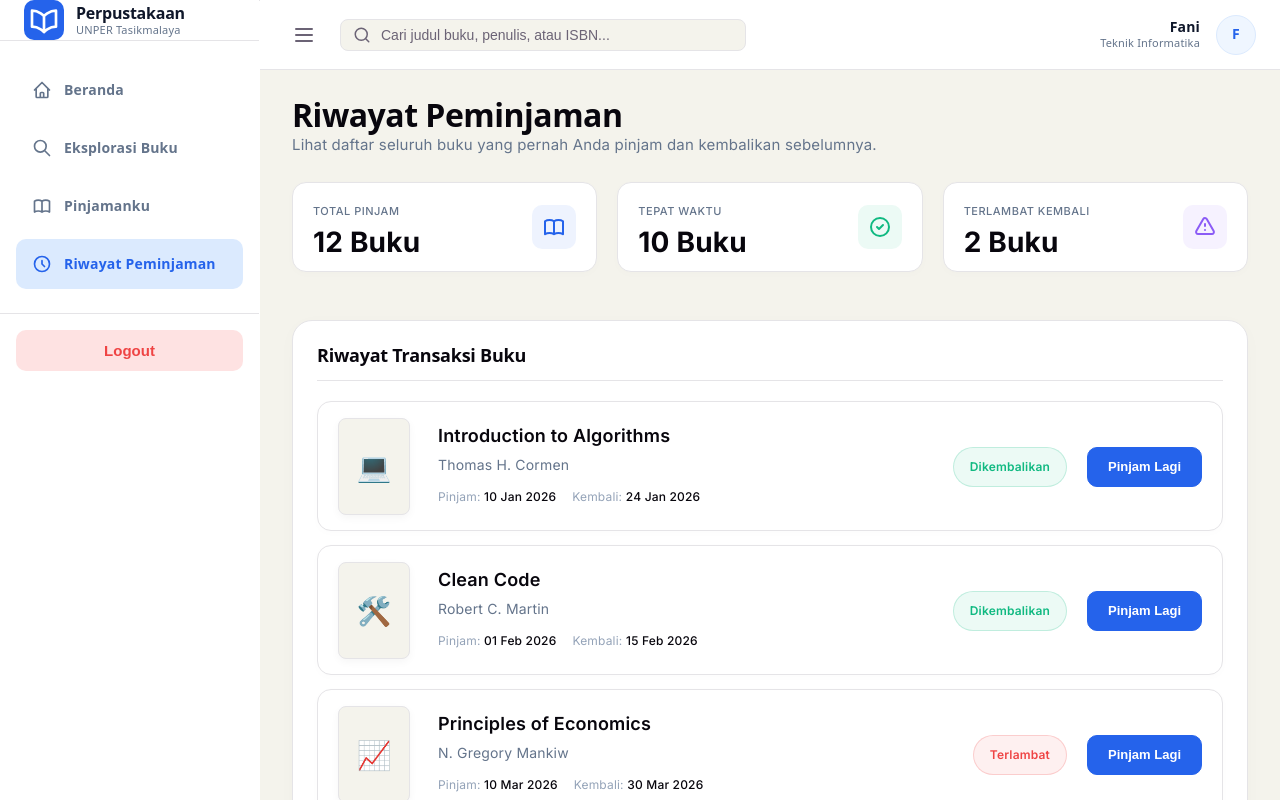
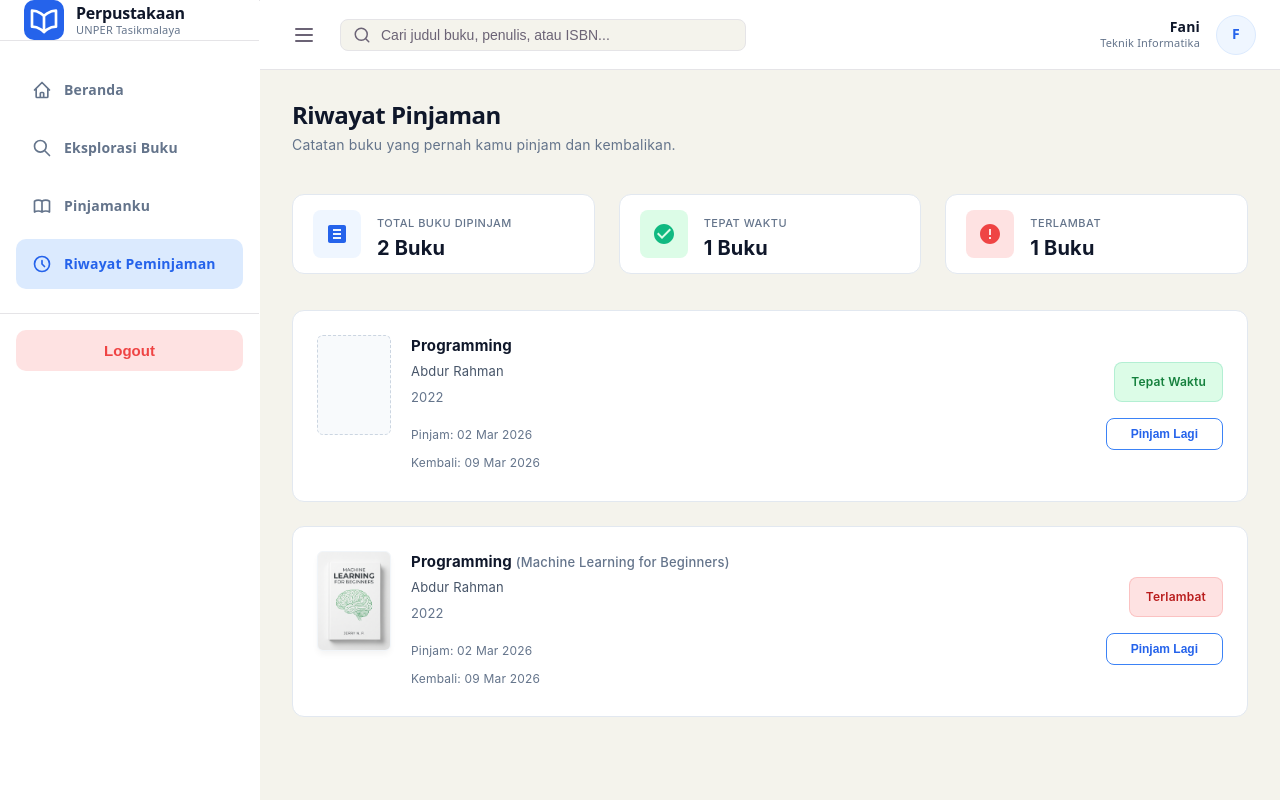
Before and after one commit to faniintannuraini/sistemperpus-frontend, a React app: page /student/history in a window 1280 px wide. Built offline with nearby package versions, Linux system fonts and the light colour scheme; the HTML template or start-up script is replaced by a standard one.

Commit message:
feat: update halaman riwayat peminjaman

```diff
--- a/src/pages/student/History.jsx
+++ b/src/pages/student/History.jsx
@@ -1,105 +1,99 @@
 import React, { useState } from 'react';
 import '../../styles/student-history.css';
+
+// Import cover images
+import mlCover from '../../assets/images/ml_book_cover.png';
 
 export default function History() {
   const [successNotice, setSuccessNotice] = useState('');
 
-  // Dummy Initial Data
+  // Dummy Stats matching Figma
   const stats = {
-    totalLoans: 12,
-    onTimeReturns: 10,
-    lateReturns: 2,
+    total: 2,
+    onTime: 1,
+    late: 1
   };
 
+  // Dummy History data matching Figma
   const historyData = [
     {
       id: 1,
-      title: 'Introduction to Algorithms',
-      author: 'Thomas H. Cormen',
-      borrowDate: '10 Jan 2026',
-      returnDate: '24 Jan 2026',
-      status: 'Dikembalikan',
-      emoji: '💻',
+      title: 'Programming',
+      author: 'Abdur Rahman',
+      year: '2022',
+      borrowDate: '02 Mar 2026',
+      returnDate: '09 Mar 2026',
+      status: 'Tepat Waktu',
+      cover: null // No cover image shown in Figma for the first card
     },
     {
       id: 2,
-      title: 'Clean Code',
-      author: 'Robert C. Martin',
-      borrowDate: '01 Feb 2026',
-      returnDate: '15 Feb 2026',
-      status: 'Dikembalikan',
-      emoji: '🛠️',
-    },
-    {
-      id: 3,
-      title: 'Principles of Economics',
-      author: 'N. Gregory Mankiw',
-      borrowDate: '10 Mar 2026',
-      returnDate: '30 Mar 2026',
-      status: 'Terlambat', // Overdue return history
-      emoji: '📈',
-    },
-    {
-      id: 4,
-      title: 'The Great Gatsby',
-      author: 'F. Scott Fitzgerald',
-      borrowDate: '05 Apr 2026',
-      returnDate: '19 Apr 2026',
-      status: 'Dikembalikan',
-      emoji: '📖',
-    },
+      title: 'Programming', // "Machine Learning for Beginners" shown as "Programming" in Figma mockup
+      subtitle: 'Machine Learning for Beginners',
+      author: 'Abdur Rahman',
+      year: '2022',
+      borrowDate: '02 Mar 2026',
+      returnDate: '09 Mar 2026',
+      status: 'Terlambat',
+      cover: mlCover
+    }
   ];
 
   const handleReborrow = (title) => {
-    setSuccessNotice(`Buku "${title}" berhasil diajukan untuk peminjaman baru!`);
+    setSuccessNotice(`Buku "${title}" berhasil diajukan untuk pinjam lagi!`);
     setTimeout(() => {
       setSuccessNotice('');
-    }, 4000);
+    }, 3000);
   };
 
   return (
     <div className="history-page-wrapper">
       {/* Page Header */}
       <div className="history-header">
-        <h1>Riwayat Peminjaman</h1>
-        <p>Lihat daftar seluruh buku yang pernah Anda pinjam dan kembalikan sebelumnya.</p>
+        <h1 className="history-title-main">Riwayat Pinjaman</h1>
+        <p className="history-subtitle-main">
+          Catatan buku yang pernah kamu pinjam dan kembalikan.
+        </p>
       </div>
 
-      {/* Stats Summary Cards Row (Height 90px, Soft Colors) */}
+      {/* Stats Cards Row */}
       <div className="history-stats-row">
+        {/* Card 1: Total */}
         <div className="history-stat-card">
-          <div className="history-stat-content">
-            <span className="history-stat-label">Total Pinjam</span>
-            <span className="history-stat-number">{stats.totalLoans} Buku</span>
+          <div className="stat-icon-box blue-box">
+            <svg viewBox="0 0 24 24" fill="none" xmlns="http://www.w3.org/2000/svg" className="stat-icon">
+              <path d="M19 3H5C3.9 3 3 3.9 3 5V19C3 20.1 3.9 21 5 21H19C20.1 21 21 20.1 21 19V5C21 3.9 20.1 3 19 3ZM16 17H8V15H16V17ZM16 13H8V11H16V13ZM16 9H8V7H16V9Z" fill="#2563eb"/>
+            </svg>
           </div>
-          <div className="history-stat-icon-wrapper blue">
-            <svg xmlns="http://www.w3.org/2000/svg" fill="none" viewBox="0 0 24 24" stroke="currentColor" strokeWidth={2}>
-              <path strokeLinecap="round" strokeLinejoin="round" d="M12 6.253v13m0-13C10.832 5.477 9.246 5 7.5 5S4.168 5.477 3 6.253v13C4.168 18.477 5.754 18 7.5 18s3.332.477 4.5 1.253m0-13C13.168 5.477 14.754 5 16.5 5c1.747 0 3.332.477 4.5 1.253v13C19.832 18.477 18.247 18 16.5 18c-1.746 0-3.332.477-4.5 1.253" />
-            </svg>
+          <div className="stat-text-box">
+            <span className="stat-label">Total Buku Dipinjam</span>
+            <span className="stat-number">{stats.total} Buku</span>
           </div>
         </div>
 
+        {/* Card 2: Tepat Waktu */}
         <div className="history-stat-card">
-          <div className="history-stat-content">
-            <span className="history-stat-label">Tepat Waktu</span>
-            <span className="history-stat-number">{stats.onTimeReturns} Buku</span>
+          <div className="stat-icon-box green-box">
+            <svg viewBox="0 0 24 24" fill="none" xmlns="http://www.w3.org/2000/svg" className="stat-icon">
+              <path d="M12 2C6.48 2 2 6.48 2 12C2 17.52 6.48 22 12 22C17.52 22 22 17.52 22 12C22 6.48 17.52 2 12 2ZM10 17L5 12L6.41 10.59L10 14.17L17.59 6.58L19 8L10 17Z" fill="#10b981"/>
+            </svg>
           </div>
-          <div className="history-stat-icon-wrapper green">
-            <svg xmlns="http://www.w3.org/2000/svg" fill="none" viewBox="0 0 24 24" stroke="currentColor" strokeWidth={2}>
-              <path strokeLinecap="round" strokeLinejoin="round" d="M9 12l2 2 4-4m6 2a9 9 0 11-18 0 9 9 0 0118 0z" />
-            </svg>
+          <div className="stat-text-box">
+            <span className="stat-label">Tepat Waktu</span>
+            <span className="stat-number">{stats.onTime} Buku</span>
           </div>
         </div>
 
+        {/* Card 3: Terlambat */}
         <div className="history-stat-card">
-          <div className="history-stat-content">
-            <span className="history-stat-label">Terlambat Kembali</span>
-            <span className="history-stat-number">{stats.lateReturns} Buku</span>
+          <div className="stat-icon-box red-box">
+            <svg viewBox="0 0 24 24" fill="none" xmlns="http://www.w3.org/2000/svg" className="stat-icon">
+              <path d="M12 2C6.48 2 2 6.48 2 12C2 17.52 6.48 22 12 22C17.52 22 22 17.52 22 12C22 6.48 17.52 2 12 2ZM13 17H11V15H13V17ZM13 13H11V7H13V13Z" fill="#ef4444"/>
+            </svg>
           </div>
-          <div className="history-stat-icon-wrapper purple">
-            <svg xmlns="http://www.w3.org/2000/svg" fill="none" viewBox="0 0 24 24" stroke="currentColor" strokeWidth={2}>
-              <path strokeLinecap="round" strokeLinejoin="round" d="M12 9v2m0 4h.01m-6.938 4h13.856c1.54 0 2.502-1.667 1.732-3L13.732 4c-.77-1.333-2.694-1.333-3.464 0L3.34 16c-.77 1.333.192 3 1.732 3z" />
-            </svg>
+          <div className="stat-text-box">
+            <span className="stat-label">Terlambat</span>
+            <span className="stat-number">{stats.late} Buku</span>
           </div>
         </div>
       </div>
@@ -114,51 +108,54 @@ export default function History() {
         </div>
       )}
 
-      {/* Main Container Card Wrapping List */}
-      <div className="history-list-card">
-        <div className="history-list-header">
-          <h2 className="history-list-title">Riwayat Transaksi Buku</h2>
-        </div>
+      {/* History Cards Stack */}
+      <div className="history-stack">
+        {historyData.map((item) => {
+          const isLate = item.status === 'Terlambat';
 
-        <div className="history-items-container">
-          {historyData.map((item) => (
-            <div key={item.id} className="history-item-card">
+          return (
+            <div key={item.id} className="history-card-item">
+              {/* Left Side: Cover & Info */}
+              <div className="card-left-section">
+                {item.cover ? (
+                  <div className="book-cover-wrapper">
+                    <img src={item.cover} alt={item.title} className="book-cover-img" />
+                  </div>
+                ) : (
+                  <div className="book-cover-wrapper-empty"></div>
+                )}
 
-              {/* 1. Cover (70px x 95px) */}
-              <div className="history-cover">
-                {item.emoji}
-              </div>
+                <div className="book-info-wrapper">
+                  <h3 className="book-title">
+                    {item.title}
+                    {item.subtitle && <span className="book-subtitle-text"> ({item.subtitle})</span>}
+                  </h3>
+                  <p className="book-author">{item.author}</p>
+                  <p className="book-year">{item.year}</p>
 
-              {/* 2. Informasi Buku (Judul, Penulis + Tanggal) */}
-              <div className="history-info-col">
-                <h3 className="history-book-title">{item.title}</h3>
-                <p className="history-book-author">{item.author}</p>
-                <div className="history-book-dates">
-                  <span className="history-date-item">Pinjam: <strong>{item.borrowDate}</strong></span>
-                  <span className="history-date-item">Kembali: <strong>{item.returnDate}</strong></span>
+                  <div className="borrow-details-list">
+                    <p className="detail-item">Pinjam: {item.borrowDate}</p>
+                    <p className="detail-item">Kembali: {item.returnDate}</p>
+                  </div>
                 </div>
               </div>
 
-              {/* 3. Status Badge (Returned / Lost / Late) */}
-              <div className="history-status-col">
-                <span className={`history-status-badge ${item.status === 'Terlambat' ? 'lost' : 'returned'}`}>
+              {/* Right Side: Status Badge & Pinjam Lagi Button */}
+              <div className="card-right-section">
+                <span className={`status-badge-custom ${isLate ? 'badge-red-history' : 'badge-green-history'}`}>
                   {item.status}
                 </span>
-              </div>
 
-              {/* 4. Action Button (Pinjam Lagi) */}
-              <div className="history-actions">
                 <button
-                  className="pinjam-lagi-btn"
+                  className="pinjam-lagi-btn-custom"
                   onClick={() => handleReborrow(item.title)}
                 >
                   Pinjam Lagi
                 </button>
               </div>
-
             </div>
-          ))}
-        </div>
+          );
+        })}
       </div>
     </div>
   );
--- a/src/styles/student-history.css
+++ b/src/styles/student-history.css
@@ -1,5 +1,4 @@
-/* Student History Page Styles */
-@import url('https://fonts.googleapis.com/css2?family=Inter:wght@400;500;600;700&display=swap');
+/* Refined Student History Page Styles matching Figma */
 
 .history-page-wrapper {
   display: flex;
@@ -8,36 +7,35 @@
   max-width: 1200px;
   margin: 0 auto;
   box-sizing: border-box;
-  font-family: 'Inter', var(--sans);
+  font-family: 'Inter', system-ui, -apple-system, sans-serif;
 }
 
 /* Page Header */
 .history-header {
   display: flex;
   flex-direction: column;
-  gap: 4px;
 }
 
-.history-header h1 {
-  font-size: 32px;
+.history-title-main {
+  font-size: 24px;
   font-weight: 700;
+  color: #0f172a;
   margin: 0;
-  color: var(--text-h);
   letter-spacing: -0.5px;
 }
 
-.history-header p {
-  font-size: 15px;
-  color: #64748b; /* Gray subtitle */
-  margin: 0;
-  font-weight: 400;
+.history-subtitle-main {
+  font-size: 14px;
+  color: #64748b;
+  margin: 4px 0 0 0;
 }
 
-/* --- STATS CARDS ROW (Height 90px, Large Icon, Soft Colors) --- */
+/* Stats Summary Row */
 .history-stats-row {
   display: grid;
   grid-template-columns: repeat(3, 1fr);
-  gap: 20px;
+  gap: 24px;
+  margin-top: 12px;
 }
 
 @media (max-width: 768px) {
@@ -48,278 +46,259 @@
 }
 
 .history-stat-card {
-  background-color: var(--bg);
-  border: 1px solid var(--border);
-  border-radius: 14px;
+  background-color: #ffffff;
+  border: 1px solid #e2e8f0;
+  border-radius: 12px;
   padding: 16px 20px;
-  height: 90px; /* 90px height */
+  height: 80px;
   display: flex;
-  justify-content: space-between;
   align-items: center;
-  box-shadow: 0 2px 10px rgba(0, 0, 0, 0.015);
+  gap: 16px;
   box-sizing: border-box;
 }
 
-.history-stat-content {
-  display: flex;
-  flex-direction: column;
-  gap: 4px;
-}
-
-.history-stat-label {
-  font-size: 11px;
-  font-weight: 500;
-  color: #64748b; /* Gray subtitle label */
-  text-transform: uppercase;
-  letter-spacing: 0.5px;
-}
-
-.history-stat-number {
-  font-size: 28px; /* Dominant focus number */
-  font-weight: 700;
-  color: var(--text-h);
-  line-height: 1;
-}
-
-.history-stat-icon-wrapper {
-  width: 44px;
-  height: 44px;
-  border-radius: 10px;
+.stat-icon-box {
+  width: 48px;
+  height: 48px;
+  border-radius: 8px;
   display: flex;
   align-items: center;
   justify-content: center;
   flex-shrink: 0;
 }
 
-.history-stat-icon-wrapper.blue {
-  background-color: rgba(37, 99, 235, 0.08);
-  color: var(--student-primary);
+.blue-box {
+  background-color: #eff6ff;
 }
 
-.history-stat-icon-wrapper.green {
-  background-color: rgba(16, 185, 129, 0.08);
-  color: #10b981;
+.green-box {
+  background-color: #dcfce7;
 }
 
-.history-stat-icon-wrapper.purple {
-  background-color: rgba(139, 92, 246, 0.08);
-  color: #8b5cf6;
+.red-box {
+  background-color: #fee2e2;
 }
 
-.history-stat-icon-wrapper svg {
+.stat-icon {
   width: 24px;
   height: 24px;
 }
 
-/* --- MAIN LIST WRAPPER CONTAINER --- */
-.history-list-card {
-  background-color: var(--bg);
-  border: 1px solid var(--border);
-  border-radius: 20px;
-  padding: 24px;
-  box-shadow: 0 4px 20px rgba(0, 0, 0, 0.02);
-  box-sizing: border-box;
-  width: 100%;
+.stat-text-box {
   display: flex;
   flex-direction: column;
-  gap: 20px;
-  margin-top: 24px;
+  gap: 2px;
 }
 
-.history-list-header {
-  border-bottom: 1px solid var(--border);
-  padding-bottom: 14px;
+.stat-label {
+  font-size: 11px;
+  font-weight: 500;
+  color: #64748b;
+  text-transform: uppercase;
+  letter-spacing: 0.5px;
 }
 
-.history-list-title {
-  font-size: 18px;
-  font-weight: 600;
-  color: var(--text-h);
+.stat-number {
+  font-size: 20px;
+  font-weight: 700;
+  color: #0f172a;
+  line-height: 1;
+}
+
+/* Success Notice */
+.renew-success-alert {
+  display: flex;
+  align-items: center;
+  gap: 8px;
+  background-color: #dcfce7;
+  border: 1px solid #bbf7d0;
+  color: #15803d;
+  padding: 12px 16px;
+  border-radius: 8px;
+  font-size: 13px;
+  font-weight: 500;
+  margin-top: 8px;
+}
+
+.renew-success-alert svg {
+  width: 16px;
+  height: 16px;
+}
+
+/* History Cards Stack */
+.history-stack {
+  display: flex;
+  flex-direction: column;
+  gap: 24px;
+  margin-top: 12px;
+}
+
+/* Individual Card Item */
+.history-card-item {
+  background-color: #ffffff;
+  border: 1px solid #e2e8f0;
+  border-radius: 12px;
+  padding: 24px;
+  display: flex;
+  justify-content: space-between;
+  align-items: center;
+  box-sizing: border-box;
+  transition: all 0.2s ease;
+}
+
+.history-card-item:hover {
+  border-color: #cbd5e1;
+  box-shadow: 0 4px 12px rgba(0, 0, 0, 0.02);
+}
+
+/* Card Left Section: Cover & Book info */
+.card-left-section {
+  display: flex;
+  align-items: flex-start;
+  gap: 20px;
+}
+
+.book-cover-wrapper {
+  width: 72px;
+  height: 98px;
+  border-radius: 6px;
+  overflow: hidden;
+  border: 1px solid #f1f5f9;
+  box-shadow: 0 4px 6px -1px rgba(0, 0, 0, 0.05);
+  background-color: #f8fafc;
+  display: flex;
+  align-items: center;
+  justify-content: center;
+  flex-shrink: 0;
+}
+
+/* Placeholder for missing cover in Figma design */
+.book-cover-wrapper-empty {
+  width: 72px;
+  height: 98px;
+  border-radius: 6px;
+  border: 1px dashed #cbd5e1;
+  background-color: #f8fafc;
+  flex-shrink: 0;
+}
+
+.book-cover-img {
+  width: 100%;
+  height: 100%;
+  object-fit: cover;
+  display: block;
+}
+
+.book-info-wrapper {
+  display: flex;
+  flex-direction: column;
+}
+
+.book-title {
+  font-size: 15px;
+  font-weight: 700;
+  color: #0f172a;
+  margin: 0;
+  line-height: 1.4;
+}
+
+.book-subtitle-text {
+  font-size: 13px;
+  font-weight: 500;
+  color: #64748b;
+}
+
+.book-author {
+  font-size: 13px;
+  color: #475569;
+  margin: 2px 0 0 0;
+}
+
+.book-year {
+  font-size: 13px;
+  color: #64748b;
   margin: 0;
 }
 
-/* --- HISTORY BOOK ITEMS LIST --- */
-.history-items-container {
+.borrow-details-list {
   display: flex;
   flex-direction: column;
-  gap: 14px;
+  gap: 2px;
+  margin-top: 12px;
 }
 
-/* Individual card - Height ~130px, Horizontal, CSS Grid */
-.history-item-card {
-  background-color: var(--bg);
-  border: 1px solid var(--border);
-  border-radius: 14px;
-  padding: 16px 20px;
-  height: 130px; /* 130px height */
-  display: grid;
-  grid-template-columns: 80px 1fr auto auto; /* CSS Grid columns */
-  gap: 20px;
-  align-items: center;
-  box-shadow: 0 2px 8px rgba(0, 0, 0, 0.015);
-  box-sizing: border-box;
-  transition: border-color 0.2s, box-shadow 0.2s;
+.detail-item {
+  font-size: 12px;
+  color: #64748b;
+  margin: 0;
 }
 
-.history-item-card:hover {
-  border-color: var(--student-primary-border);
-  box-shadow: 0 4px 14px rgba(0, 0, 0, 0.03);
+/* Card Right Section: Due Date, Badge, and Action */
+.card-right-section {
+  display: flex;
+  flex-direction: column;
+  align-items: flex-end;
+  gap: 16px;
 }
 
-/* Book Cover - Size 70px x 95px */
-.history-cover {
-  width: 70px;
-  height: 95px;
-  background-color: var(--code-bg);
+/* Custom Badges */
+.status-badge-custom {
+  padding: 6px 16px;
   border-radius: 8px;
-  border: 1px solid var(--border);
-  display: flex;
-  align-items: center;
-  justify-content: center;
-  font-size: 28px;
-  flex-shrink: 0;
-  box-shadow: 0 3px 8px rgba(0, 0, 0, 0.04);
+  font-size: 12px;
+  font-weight: 600;
+  display: inline-block;
+  text-align: center;
 }
 
-/* Book Info Section */
-.history-info-col {
-  display: flex;
-  flex-direction: column;
-  gap: 4px;
+.badge-green-history {
+  background-color: #dcfce7;
+  color: #15803d;
+  border: 1px solid rgba(16, 185, 129, 0.2);
 }
 
-.history-book-title {
-  font-size: 18px; /* 18px */
-  font-weight: 600; /* semibold */
-  color: var(--text-h);
-  margin: 0;
-  line-height: 1.3;
+.badge-red-history {
+  background-color: #fee2e2;
+  color: #b91c1c;
+  border: 1px solid rgba(239, 68, 68, 0.2);
 }
 
-.history-book-author {
-  font-size: 14px; /* 14px */
-  color: #64748b; /* gray subtitle */
-  margin: 0;
-  font-weight: 400;
-}
-
-.history-book-dates {
-  display: flex;
-  gap: 16px;
-  margin-top: 2px;
-}
-
-.history-date-item {
-  font-size: 12px;
-  color: #94a3b8; /* lighter gray */
-  font-weight: 400;
-}
-
-.history-date-item strong {
-  color: var(--text-h);
-  font-weight: 500;
-}
-
-/* Status section aligned with info */
-.history-status-col {
-  display: flex;
-  align-items: center;
-}
-
-/* Status badge pills */
-.history-status-badge {
-  padding: 6px 16px;
-  border-radius: 20px;
+/* Pinjam Lagi Button */
+.pinjam-lagi-btn-custom {
+  background-color: #ffffff;
+  border: 1.5px solid #3b82f6;
+  color: #2563eb;
   font-size: 12px;
   font-weight: 600;
+  padding: 8px 24px;
+  border-radius: 8px;
+  cursor: pointer;
+  transition: all 0.2s ease;
   white-space: nowrap;
 }
 
-.history-status-badge.returned {
-  background-color: rgba(16, 185, 129, 0.08);
-  color: #10b981;
-  border: 1px solid rgba(16, 185, 129, 0.2);
+.pinjam-lagi-btn-custom:hover {
+  background-color: #eff6ff;
+  border-color: #2563eb;
 }
 
-.history-status-badge.lost {
-  background-color: rgba(239, 68, 68, 0.08);
-  color: #ef4444;
-  border: 1px solid rgba(239, 68, 68, 0.2);
-}
-
-/* Actions */
-.history-actions {
-  display: flex;
-  align-items: center;
-}
-
-.pinjam-lagi-btn {
-  height: 40px; /* 40px height */
-  padding: 0 20px; /* 20px horizontal padding */
-  border-radius: 10px; /* 10px border radius */
-  background-color: var(--student-primary);
-  border: 1px solid var(--student-primary);
-  color: #ffffff;
-  font-size: 13px;
-  font-weight: 600;
-  cursor: pointer;
-  transition: all 0.2s ease;
-  display: inline-flex;
-  align-items: center;
-  justify-content: center;
-}
-
-.pinjam-lagi-btn:hover {
-  background-color: var(--student-primary-hover);
-  border-color: var(--student-primary-hover);
-}
-
-/* Responsive */
-@media (max-width: 1000px) {
-  .history-item-card {
-    grid-template-columns: 80px 1fr auto;
-    height: auto;
+/* Mobile responsive styling */
+@media (max-width: 768px) {
+  .history-card-item {
+    flex-direction: column;
+    align-items: stretch;
+    gap: 16px;
     padding: 16px;
   }
 
-  .history-actions {
-    grid-column: span 3;
-    justify-content: flex-end;
-    margin-top: 8px;
-    border-top: 1px solid var(--border);
+  .card-right-section {
+    align-items: flex-start;
+    border-top: 1px solid #f1f5f9;
     padding-top: 12px;
+  }
+
+  .pinjam-lagi-btn-custom {
     width: 100%;
+    text-align: center;
   }
 }
-
-@media (max-width: 768px) {
-  .history-item-card {
-    grid-template-columns: 1fr;
-    text-align: center;
-    gap: 12px;
-  }
-
-  .history-cover {
-    margin: 0 auto;
-  }
-
-  .history-info-col {
-    align-items: center;
-  }
-
-  .history-book-dates {
-    justify-content: center;
-  }
-
-  .history-status-col {
-    justify-content: center;
-  }
-
-  .history-actions {
-    justify-content: center;
-  }
-
-  .pinjam-lagi-btn {
-    width: 100%;
-  }
-}
```
